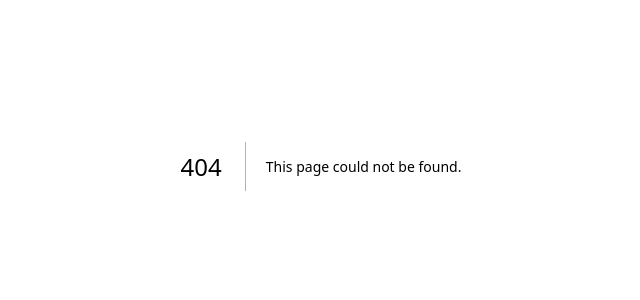
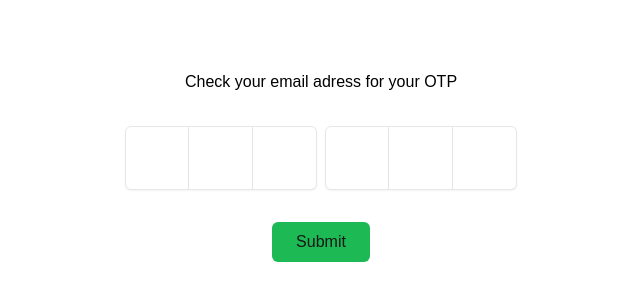
Before and after one commit to yeabalex/yeabsira-blogs-frontend, a Next.js app: page /verify in a window 1280 px wide. Before the commit this address had no page. Shown: the part 234-534 px from the top of the page, without its empty margins (319-959 px from the left). Built offline with nearby package versions, Linux system fonts and the light colour scheme.

Commit message:
email verification

```diff
--- /dev/null
+++ b/app/verify/page.tsx
@@ -0,0 +1,5 @@
+import { InputOTPComponent } from "@/components/auth/otp";
+
+export default function OTP(){
+    return <InputOTPComponent/>
+}
--- a/components/auth/login.tsx
+++ b/components/auth/login.tsx
@@ -1,21 +1,21 @@
-'use client'
-import React, { useState } from 'react';
-import { Mail, Lock, ArrowRight, Loader2 } from 'lucide-react';
-import Link from 'next/link';
-import { ApiClient } from '@/lib/api-client';
-import { baseURL } from '@/constants/url';
-import { useDispatch } from 'react-redux';
-import { setUser } from '@/redux/features/userSlice';
-import { Data } from './register';
-import { useRouter } from 'next/navigation';
+"use client";
+import React, { useState } from "react";
+import { Mail, Lock, ArrowRight, Loader2 } from "lucide-react";
+import Link from "next/link";
+import { ApiClient } from "@/lib/api-client";
+import { baseURL } from "@/constants/url";
+import { useDispatch } from "react-redux";
+import { setUser } from "@/redux/features/userSlice";
+import { Data } from "./register";
+import { useRouter } from "next/navigation";
 
 const LoginPage = () => {
-  const [email, setEmail] = useState('');
-  const [password, setPassword] = useState('');
-  const [error, setError] = useState('')
-  const [isLoading, setIsLoading] = useState<boolean>(false)
-  const dispatch = useDispatch()
-  const router = useRouter()
+  const [email, setEmail] = useState("");
+  const [password, setPassword] = useState("");
+  const [error, setError] = useState("");
+  const [isLoading, setIsLoading] = useState<boolean>(false);
+  const dispatch = useDispatch();
+  const router = useRouter();
 
   const handleSubmit = async (e: { preventDefault: () => void }) => {
     e.preventDefault();
@@ -30,12 +30,15 @@ const LoginPage = () => {
       });
       const data = res.data as Data;
       dispatch(setUser(data));
-      document.cookie = `token=${data.token}; path=/; max-age=${7 * 24 * 60 * 60}`;
-      document.cookie = `user=${encodeURIComponent(JSON.stringify(data.user))}; path=/; max-age=${7 * 24 * 60 * 60}`;
+      document.cookie = `token=${data.token}; path=/; max-age=${
+        7 * 24 * 60 * 60
+      }`;
+      document.cookie = `user=${encodeURIComponent(
+        JSON.stringify(data.user)
+      )}; path=/; max-age=${7 * 24 * 60 * 60}`;
       router.push("/");
     } catch (err) {
-      console.log("No woman")
-      console.log(err)
+      console.log(err);
       setError(
         (err as Error).message || "Registration failed. Please try again."
       );
@@ -46,29 +49,37 @@ const LoginPage = () => {
 
   return (
     <div className="flex h-screen w-full">
+      {/* Left Section */}
       <div className="hidden lg:flex lg:w-1/2 bg-[#1DB954] items-center justify-center">
         <div className="p-8">
-          <div className="w-64 h-64 rounded-full bg-white/10 animate-pulse flex items-center justify-center">
-            <div className="w-48 h-48 rounded-full bg-white/20 animate-pulse flex items-center justify-center">
-              <div className="w-32 h-32 rounded-full bg-white/30 animate-pulse" />
+          <div className="w-64 h-64 rounded-full bg-white/10 dark:bg-black/10 animate-pulse flex items-center justify-center">
+            <div className="w-48 h-48 rounded-full bg-white/20 dark:bg-black/20 animate-pulse flex items-center justify-center">
+              <div className="w-32 h-32 rounded-full bg-white/30 dark:bg-black/30 animate-pulse" />
             </div>
           </div>
         </div>
       </div>
 
-      <div className="w-full lg:w-1/2 flex items-center justify-center p-8 bg-white">
+      {/* Right Section */}
+      <div className="w-full lg:w-1/2 flex items-center justify-center p-8 bg-white dark:bg-gray-900">
         <div className="w-full max-w-md space-y-8">
+          {/* Header */}
           <div className="text-center">
-            <h2 className="text-4xl font-bold text-gray-900 mb-2">Welcome back to Yeabsira Blogs</h2>
-            <p className="text-gray-600">Please enter your details to sign in</p>
+            <h2 className="text-4xl font-bold text-gray-900 dark:text-white mb-2">
+              Welcome back to Yeabsira Blogs
+            </h2>
+            <p className="text-gray-600 dark:text-gray-400">
+              Please enter your details to sign in
+            </p>
           </div>
 
+          {/* Error Message */}
           {error && (
-            <div className="bg-red-50 border-l-4 border-red-500 p-4 mb-4">
+            <div className="bg-red-50 dark:bg-red-900 border-l-4 border-red-500 p-4 mb-4">
               <div className="flex">
                 <div className="flex-shrink-0">
                   <svg
-                    className="h-5 w-5 text-red-400"
+                    className="h-5 w-5 text-red-400 dark:text-red-300"
                     viewBox="0 0 20 20"
                     fill="currentColor"
                   >
@@ -80,46 +91,51 @@ const LoginPage = () => {
                   </svg>
                 </div>
                 <div className="ml-3">
-                  <p className="text-sm text-red-700">{error}</p>
+                  <p className="text-sm text-red-700 dark:text-red-300">
+                    {error}
+                  </p>
                 </div>
               </div>
             </div>
           )}
 
+          {/* Form */}
           <form onSubmit={handleSubmit} className="mt-8 space-y-6">
             <div className="space-y-4">
+              {/* Email Field */}
               <div>
-                <label className="block text-sm font-medium text-gray-700 mb-2">
+                <label className="block text-sm font-medium text-gray-700 dark:text-gray-300 mb-2">
                   Email address
                 </label>
                 <div className="relative">
                   <div className="absolute inset-y-0 left-0 pl-3 flex items-center pointer-events-none">
-                    <Mail className="h-5 w-5 text-gray-400" />
+                    <Mail className="h-5 w-5 text-gray-400 dark:text-gray-500" />
                   </div>
                   <input
                     type="email"
                     value={email}
                     onChange={(e) => setEmail(e.target.value)}
-                    className="block w-full pl-10 pr-3 py-2 border border-gray-300 rounded-lg focus:ring-[#1DB954] focus:border-[#1DB954] text-gray-900"
+                    className="block w-full pl-10 pr-3 py-2 border border-gray-300 dark:border-gray-700 rounded-lg focus:ring-[#1DB954] focus:border-[#1DB954] text-gray-900 dark:text-white bg-white dark:bg-gray-800"
                     placeholder="Enter your email"
                     required
                   />
                 </div>
               </div>
 
+              {/* Password Field */}
               <div>
-                <label className="block text-sm font-medium text-gray-700 mb-2">
+                <label className="block text-sm font-medium text-gray-700 dark:text-gray-300 mb-2">
                   Password
                 </label>
                 <div className="relative">
                   <div className="absolute inset-y-0 left-0 pl-3 flex items-center pointer-events-none">
-                    <Lock className="h-5 w-5 text-gray-400" />
+                    <Lock className="h-5 w-5 text-gray-400 dark:text-gray-500" />
                   </div>
                   <input
                     type="password"
                     value={password}
                     onChange={(e) => setPassword(e.target.value)}
-                    className="block w-full pl-10 pr-3 py-2 border border-gray-300 rounded-lg focus:ring-[#1DB954] focus:border-[#1DB954] text-gray-900"
+                    className="block w-full pl-10 pr-3 py-2 border border-gray-300 dark:border-gray-700 rounded-lg focus:ring-[#1DB954] focus:border-[#1DB954] text-gray-900 dark:text-white bg-white dark:bg-gray-800"
                     placeholder="••••••••"
                     required
                   />
@@ -127,21 +143,26 @@ const LoginPage = () => {
               </div>
             </div>
 
+            {/* Remember Me and Forgot Password */}
             <div className="flex items-center justify-between">
               <div className="flex items-center">
                 <input
                   type="checkbox"
-                  className="h-4 w-4 text-[#1DB954] focus:ring-[#1DB954] border-gray-300 rounded"
+                  className="h-4 w-4 text-[#1DB954] focus:ring-[#1DB954] border-gray-300 dark:border-gray-700 rounded"
                 />
-                <label className="ml-2 block text-sm text-gray-700">
+                <label className="ml-2 block text-sm text-gray-700 dark:text-gray-300">
                   Remember me
                 </label>
               </div>
-              <button type="button" className="text-sm text-[#1DB954] hover:text-[#18a348]">
+              <button
+                type="button"
+                className="text-sm text-[#1DB954] hover:text-[#18a348]"
+              >
                 Forgot password?
               </button>
             </div>
 
+            {/* Submit Button */}
             <button
               type="submit"
               disabled={isLoading}
@@ -160,12 +181,16 @@ const LoginPage = () => {
               )}
             </button>
 
-            <p className="text-center text-sm text-gray-600">
+            {/* Sign Up Link */}
+            <p className="text-center text-sm text-gray-600 dark:text-gray-400">
               Don&apos;t have an account?{" "}
               <Link href="/register">
-              <button type="button" className="text-[#1DB954] hover:text-[#18a348]">
-                Sign up
-              </button>
+                <button
+                  type="button"
+                  className="text-[#1DB954] hover:text-[#18a348]"
+                >
+                  Sign up
+                </button>
               </Link>
             </p>
           </form>
--- /dev/null
+++ b/components/auth/otp.tsx
@@ -0,0 +1,75 @@
+"use client";
+
+import React, { useState } from "react";
+import {
+  InputOTP,
+  InputOTPGroup,
+  InputOTPSlot,
+} from "@/components/ui/input-otp";
+import { useSearchParams } from "next/navigation";
+import { baseURL } from "@/constants/url";
+import { ApiClient } from "@/lib/api-client";
+import { Data } from "./register";
+import { useDispatch } from "react-redux";
+import { setUser } from "@/redux/features/userSlice";
+import { useRouter } from "next/navigation";
+
+export function InputOTPComponent() {
+  const [otp, setOtp] = useState<string>("");
+  const query = useSearchParams();
+  const email = query.get("email");
+  const dispatch = useDispatch();
+  const handleOtpChange = (value: string) => {
+    setOtp(value);
+  };
+  const [error, setError] = useState<string|null>(null)
+  const router = useRouter()
+
+  const handleSubmit = async (e: React.FormEvent) => {
+    e.preventDefault();
+    try {
+      const apiClient = new ApiClient(baseURL);
+      const res = apiClient.post(`/api/v1/verify?email=${email}&code=${otp}`);
+      const data = (await res).data as Data;
+      dispatch(setUser(data));
+      document.cookie = `token=${data.token}; path=/; max-age=${
+        7 * 24 * 60 * 60
+      }`;
+      document.cookie = `user=${encodeURIComponent(
+        JSON.stringify(data.user)
+      )}; path=/; max-age=${7 * 24 * 60 * 60}`;
+      router.push("/")
+    } catch (err) {
+        setError((err as Error).message)
+    }
+  };
+
+  return (
+    <form
+      onSubmit={handleSubmit}
+      className="flex flex-col items-center min-h-screen justify-center gap-8"
+    >
+      {error&&<p className="text-red-700">{error}</p>}
+      <p className="text-black dark:text-white">Check your email adress for your OTP</p>
+      <InputOTP maxLength={6} onChange={handleOtpChange} className="">
+        <InputOTPGroup className="">
+          <InputOTPSlot index={0} />
+          <InputOTPSlot index={1} />
+          <InputOTPSlot index={2} />
+        </InputOTPGroup>
+        <InputOTPGroup className="">
+          <InputOTPSlot index={3} />
+          <InputOTPSlot index={4} />
+          <InputOTPSlot index={5} />
+        </InputOTPGroup>
+      </InputOTP>
+
+      <button
+        type="submit"
+        className="px-6 py-2 bg-[#1DB954] hover:bg-[#18a348] rounded-md"
+      >
+        Submit
+      </button>
+    </form>
+  );
+}
--- a/components/auth/register.tsx
+++ b/components/auth/register.tsx
@@ -4,10 +4,9 @@ import { User, Mail, Lock, ArrowRight, Loader2 } from "lucide-react";
 import Link from "next/link";
 import { ApiClient } from "@/lib/api-client";
 import { useDispatch } from "react-redux";
-import { setUser } from "@/redux/features/userSlice";
+//import { setUser } from "@/redux/features/userSlice";
 import { useRouter } from "next/navigation";
 import { baseURL } from "@/constants/url";
-
 
 export interface Data {
   token: string;
@@ -24,7 +23,7 @@ const RegisterPage = () => {
   const [password, setPassword] = useState("");
   const [isLoading, setIsLoading] = useState(false);
   const [error, setError] = useState("");
-  const dispatch = useDispatch();
+  //const dispatch = useDispatch();
   const router = useRouter();
 
   const handleSubmit = async (e: { preventDefault: () => void }) => {
@@ -32,19 +31,15 @@ const RegisterPage = () => {
     setIsLoading(true);
     setError("");
 
-    console.log(baseURL)
     const apiClient = new ApiClient(baseURL);
     try {
-      const res = await apiClient.post("/api/v1/register", {
+      await apiClient.post("/api/v1/register", {
         username,
         email,
         password,
       });
-      const data = res.data as Data;
-      dispatch(setUser(data));
-      document.cookie = `token=${data.token}; path=/; max-age=${7 * 24 * 60 * 60}`;
-      document.cookie = `user=${encodeURIComponent(JSON.stringify(data.user))}; path=/; max-age=${7 * 24 * 60 * 60}`;
-      router.push("/");
+
+      router.push(`/verify?email=${email}`);
     } catch (err) {
       setError(
         (err as Error).message || "Registration failed. Please try again."
@@ -55,34 +50,36 @@ const RegisterPage = () => {
   };
 
   return (
-    <div className="flex h-screen w-full">
+    <div className="flex h-screen w-full dark:bg-gray-900">
       <div className="hidden lg:flex lg:w-1/2 bg-[#1DB954] items-center justify-center">
         <div className="p-8">
           <div className="relative">
-            <div className="w-64 h-64 rounded-full bg-white/10 animate-[spin_3s_linear_infinite] flex items-center justify-center">
-              <div className="w-48 h-48 rounded-full bg-white/20 animate-[spin_4s_linear_infinite] flex items-center justify-center">
-                <div className="w-32 h-32 rounded-full bg-white/30 animate-[spin_5s_linear_infinite]" />
+            <div className="w-64 h-64 rounded-full bg-white/10 animate-[spin_3s_linear_infinite] flex items-center justify-center dark:bg-gray-200/10">
+              <div className="w-48 h-48 rounded-full bg-white/20 animate-[spin_4s_linear_infinite] flex items-center justify-center dark:bg-gray-200/20">
+                <div className="w-32 h-32 rounded-full bg-white/30 animate-[spin_5s_linear_infinite] dark:bg-gray-200/30" />
               </div>
             </div>
           </div>
         </div>
       </div>
 
-      <div className="w-full lg:w-1/2 flex items-center justify-center p-8 bg-white">
+      <div className="w-full lg:w-1/2 flex items-center justify-center p-8 bg-white dark:bg-gray-800">
         <div className="w-full max-w-md space-y-8">
           <div className="text-center">
-            <h2 className="text-4xl font-bold text-gray-900 mb-2">
+            <h2 className="text-4xl font-bold text-gray-900 dark:text-white mb-2">
               Create Account
             </h2>
-            <p className="text-gray-600">Sign up to get started</p>
+            <p className="text-gray-600 dark:text-gray-400">
+              Sign up to get started
+            </p>
           </div>
 
           {error && (
-            <div className="bg-red-50 border-l-4 border-red-500 p-4 mb-4">
+            <div className="bg-red-50 border-l-4 border-red-500 p-4 mb-4 dark:bg-red-900 dark:border-red-700">
               <div className="flex">
                 <div className="flex-shrink-0">
                   <svg
-                    className="h-5 w-5 text-red-400"
+                    className="h-5 w-5 text-red-400 dark:text-red-200"
                     viewBox="0 0 20 20"
                     fill="currentColor"
                   >
@@ -94,7 +91,9 @@ const RegisterPage = () => {
                   </svg>
                 </div>
                 <div className="ml-3">
-                  <p className="text-sm text-red-700">{error}</p>
+                  <p className="text-sm text-red-700 dark:text-red-300">
+                    {error}
+                  </p>
                 </div>
               </div>
             </div>
@@ -103,18 +102,18 @@ const RegisterPage = () => {
           <form onSubmit={handleSubmit} className="mt-8 space-y-6">
             <div className="space-y-4">
               <div>
-                <label className="block text-sm font-medium text-gray-700 mb-2">
+                <label className="block text-sm font-medium text-gray-700 dark:text-gray-300 mb-2">
                   Username
                 </label>
                 <div className="relative">
                   <div className="absolute inset-y-0 left-0 pl-3 flex items-center pointer-events-none">
-                    <User className="h-5 w-5 text-gray-400" />
+                    <User className="h-5 w-5 text-gray-400 dark:text-gray-500" />
                   </div>
                   <input
                     type="text"
                     value={username}
                     onChange={(e) => setUsername(e.target.value)}
-                    className="block w-full pl-10 pr-3 py-2 border border-gray-300 rounded-lg focus:ring-[#1DB954] focus:border-[#1DB954] text-gray-900"
+                    className="block w-full pl-10 pr-3 py-2 border border-gray-300 rounded-lg focus:ring-[#1DB954] focus:border-[#1DB954] text-gray-900 dark:bg-gray-700 dark:text-white dark:border-gray-600"
                     placeholder="Choose a username"
                     required
                   />
@@ -122,18 +121,18 @@ const RegisterPage = () => {
               </div>
 
               <div>
-                <label className="block text-sm font-medium text-gray-700 mb-2">
+                <label className="block text-sm font-medium text-gray-700 dark:text-gray-300 mb-2">
                   Email address
                 </label>
                 <div className="relative">
                   <div className="absolute inset-y-0 left-0 pl-3 flex items-center pointer-events-none">
-                    <Mail className="h-5 w-5 text-gray-400" />
+                    <Mail className="h-5 w-5 text-gray-400 dark:text-gray-500" />
                   </div>
                   <input
                     type="email"
                     value={email}
                     onChange={(e) => setEmail(e.target.value)}
-                    className="block w-full pl-10 pr-3 py-2 border border-gray-300 rounded-lg focus:ring-[#1DB954] focus:border-[#1DB954] text-gray-900"
+                    className="block w-full pl-10 pr-3 py-2 border border-gray-300 rounded-lg focus:ring-[#1DB954] focus:border-[#1DB954] text-gray-900 dark:bg-gray-700 dark:text-white dark:border-gray-600"
                     placeholder="Enter your email"
                     required
                   />
@@ -141,23 +140,23 @@ const RegisterPage = () => {
               </div>
 
               <div>
-                <label className="block text-sm font-medium text-gray-700 mb-2">
+                <label className="block text-sm font-medium text-gray-700 dark:text-gray-300 mb-2">
                   Password
                 </label>
                 <div className="relative">
                   <div className="absolute inset-y-0 left-0 pl-3 flex items-center pointer-events-none">
-                    <Lock className="h-5 w-5 text-gray-400" />
+                    <Lock className="h-5 w-5 text-gray-400 dark:text-gray-500" />
                   </div>
                   <input
                     type="password"
                     value={password}
                     onChange={(e) => setPassword(e.target.value)}
-                    className="block w-full pl-10 pr-3 py-2 border border-gray-300 rounded-lg focus:ring-[#1DB954] focus:border-[#1DB954] text-gray-900"
+                    className="block w-full pl-10 pr-3 py-2 border border-gray-300 rounded-lg focus:ring-[#1DB954] focus:border-[#1DB954] text-gray-900 dark:bg-gray-700 dark:text-white dark:border-gray-600"
                     placeholder="Create a password"
                     required
                   />
                 </div>
-                <p className="mt-1 text-sm text-gray-500">
+                <p className="mt-1 text-sm text-gray-500 dark:text-gray-400">
                   Password must be at least 8 characters long and contain at
                   least one number
                 </p>
@@ -168,9 +167,9 @@ const RegisterPage = () => {
               <input
                 type="checkbox"
                 required
-                className="h-4 w-4 text-[#1DB954] focus:ring-[#1DB954] border-gray-300 rounded"
+                className="h-4 w-4 text-[#1DB954] focus:ring-[#1DB954] border-gray-300 rounded dark:border-gray-600"
               />
-              <label className="ml-2 block text-sm text-gray-700">
+              <label className="ml-2 block text-sm text-gray-700 dark:text-gray-300">
                 I agree to the{" "}
                 <button
                   type="button"
@@ -191,7 +190,7 @@ const RegisterPage = () => {
             <button
               type="submit"
               disabled={isLoading}
-              className="group relative w-full flex justify-center py-3 px-4 border border-transparent rounded-lg text-white bg-[#1DB954] hover:bg-[#18a348] focus:outline-none focus:ring-2 focus:ring-offset-2 focus:ring-[#1DB954] disabled:opacity-50 disabled:cursor-not-allowed"
+              className="group relative w-full flex justify-center py-3 px-4 border border-transparent rounded-lg text-white bg-[#1DB954] hover:bg-[#18a348] focus:outline-none focus:ring-2 focus:ring-offset-2 focus:ring-[#1DB954] disabled:opacity-50 disabled:cursor-not-allowed dark:focus:ring-offset-gray-800"
             >
               {isLoading ? (
                 <>
@@ -206,7 +205,7 @@ const RegisterPage = () => {
               )}
             </button>
 
-            <p className="text-center text-sm text-gray-600">
+            <p className="text-center text-sm text-gray-600 dark:text-gray-400">
               Already have an account?{" "}
               <Link href="/login">
                 <button
--- /dev/null
+++ b/components/ui/input-otp.tsx
@@ -0,0 +1,76 @@
+"use client"
+
+import * as React from "react"
+import { OTPInput, OTPInputContext } from "input-otp"
+import { Minus } from "lucide-react"
+
+import { cn } from "@/lib/utils"
+
+const InputOTP = React.forwardRef<
+  React.ElementRef<typeof OTPInput>,
+  React.ComponentPropsWithoutRef<typeof OTPInput>
+>(({ className, containerClassName, ...props }, ref) => (
+  <OTPInput
+    ref={ref}
+    containerClassName={cn(
+      "flex items-center justify-center gap-2 has-[:disabled]:opacity-50",
+      containerClassName
+    )}
+    className={cn("disabled:cursor-not-allowed", className)}
+    {...props}
+  />
+))
+InputOTP.displayName = "InputOTP"
+
+const InputOTPGroup = React.forwardRef<
+  React.ElementRef<"div">,
+  React.ComponentPropsWithoutRef<"div">
+>(({ className, ...props }, ref) => (
+  <div ref={ref} className={cn("flex items-center", className)} {...props} />
+))
+InputOTPGroup.displayName = "InputOTPGroup"
+
+const InputOTPSlot = React.forwardRef<
+  React.ElementRef<"div">,
+  React.ComponentPropsWithoutRef<"div"> & { index: number }
+>(({ index, className, ...props }, ref) => {
+  const inputOTPContext = React.useContext(OTPInputContext)
+  const { char, hasFakeCaret, isActive } = inputOTPContext.slots[index]
+
+  return (
+    <div
+      ref={ref}
+      className={cn(
+        "relative flex h-12 w-12 md:h-16 md:w-16 items-center justify-center border-y border-r border-input bg-white dark:bg-gray-800 text-2xl text-gray-900 dark:text-white shadow-sm dark:shadow-lg transition-all first:rounded-l-md first:border-l last:rounded-r-md",
+        isActive && "z-10 ring-2 ring-[#1DB954] ring-offset-2 dark:ring-offset-gray-900",
+        className
+      )}
+      {...props}
+    >
+      {char}
+      {hasFakeCaret && (
+        <div className="pointer-events-none absolute inset-0 flex items-center justify-center">
+          <div className="h-4 w-px animate-caret-blink bg-gray-900 dark:bg-white duration-1000" />
+        </div>
+      )}
+    </div>
+  )
+})
+InputOTPSlot.displayName = "InputOTPSlot"
+
+const InputOTPSeparator = React.forwardRef<
+  React.ElementRef<"div">,
+  React.ComponentPropsWithoutRef<"div">
+>(({ ...props }, ref) => (
+  <div
+    ref={ref}
+    role="separator"
+    className="text-gray-900 dark:text-white"
+    {...props}
+  >
+    <Minus />
+  </div>
+))
+InputOTPSeparator.displayName = "InputOTPSeparator"
+
+export { InputOTP, InputOTPGroup, InputOTPSlot, InputOTPSeparator }
--- a/constants/url.ts
+++ b/constants/url.ts
@@ -1 +1 @@
-export const baseURL = "https://yeabsira-blogs-backend-production.up.railway.app"
+export const baseURL = "http://localhost:3001"
--- a/package.json
+++ b/package.json
@@ -15,7 +15,9 @@
     "clsx": "^2.1.1",
     "dotenv": "^16.4.7",
     "framer-motion": "^11.15.0",
+    "input-otp": "^1.4.1",
     "lucide-react": "^0.469.0",
+    "nanoid": "^5.0.9",
     "next": "15.1.3",
     "react": "^19.0.0",
     "react-dom": "^19.0.0",
--- a/tailwind.config.ts
+++ b/tailwind.config.ts
@@ -8,6 +8,15 @@ export default {
   ],
   theme: {
     extend: {
+      keyframes:{
+        "caret-blink": {
+          "0%,70%,100%": { opacity: "1" },
+          "20%,50%": { opacity: "0" },
+        },
+      },
+      animation: {
+        "caret-blink": "caret-blink 1.25s ease-out infinite",
+      },
       colors: {
         background: "var(--background)",
         foreground: "var(--foreground)",
```
Also changed, not shown: 1 other file (tests, documents, lock files or other folders).
